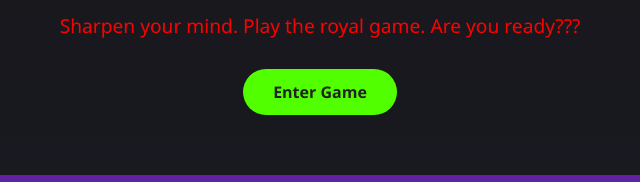
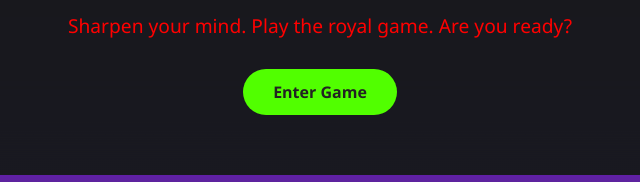
Before and after one commit to DARK-Coder-2008/CHESS, a plain HTML site: page index.html in a window 1280 px wide. Shown: the part 449-631 px from the top of the page, 320-960 px from the left. Drawn offline with Linux system fonts and the light colour scheme.

```diff
--- a/index.html
+++ b/index.html
@@ -27,7 +27,7 @@
     <div class="left-section">
       <img src="./img/chess logo.jpg" alt="Chess Logo" />
       <h1>Welcome to Chess Master</h1>
-      <p>Sharpen your mind. Play the royal game. Are you ready???</p>
+      <p>Sharpen your mind. Play the royal game. Are you ready?</p>
       <a href="./Login page.html" class="button">Enter Game</a>
     </div>
     <h2 id="welcomeMessage"></h2>
```
